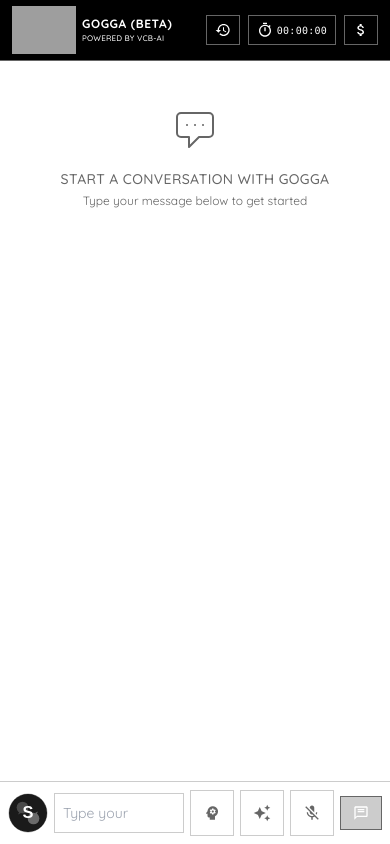
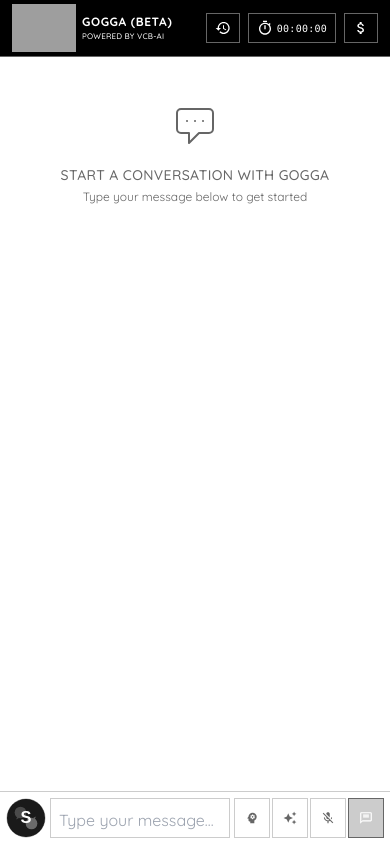
Before and after one commit to Tommy0Storm/VCB--S-chat, a React (Vite) app: page / in a window 390 px wide. Built offline with nearby package versions, Linux system fonts and the light colour scheme; grey boxes are pictures that could not be loaded.

Commit message:
Fix mobile UX, button alignment, voice transcription, and mic permissions

```diff
--- a/index.html
+++ b/index.html
@@ -4,7 +4,7 @@
     <meta charset="UTF-8" />
     <link rel="icon" type="image/svg+xml" href="/gogga-icon.svg" />
     <link rel="apple-touch-icon" href="/gogga-icon.svg" />
-    <meta name="viewport" content="width=device-width, initial-scale=1.0" />
+    <meta name="viewport" content="width=device-width, initial-scale=1.0, maximum-scale=1.0, user-scalable=no" />
 
     <!-- Primary Meta Tags -->
     <title>GOGGA - SA's Friendliest AI | VCB-AI</title>
--- a/src/App.tsx
+++ b/src/App.tsx
@@ -353,6 +353,8 @@ const MessageComponent = React.memo(({
   // Extract thinking block if present (Qwen thinking model)
   const { thinking, answer } = extractThinkingBlock(message.content);
   const displayContent = answer; // Show only the answer, not the thinking block
+  const isThinkingModel = message.model === 'qwen' || thinking !== null;
+  const isCepoModel = message.model === 'cepo';
 
   return (
     <div
@@ -383,9 +385,23 @@ const MessageComponent = React.memo(({
           </div>
           <div className="flex-1">
             <div className="flex items-center justify-between mb-1 md:mb-2">
+              <div className="flex items-center space-x-2">
                 <p className="text-[10px] md:text-xs font-medium text-vcb-mid-grey uppercase tracking-wide">
                   {message.role === 'user' ? '' : 'VCB-AI'}
                 </p>
+                {message.role === 'assistant' && isThinkingModel && (
+                  <span className="flex items-center text-yellow-600 text-[10px] md:text-xs" title="Advanced Thinking Mode (Qwen)">
+                    <span className="material-icons text-sm md:text-base">psychology</span>
+                    <span className="ml-1 hidden md:inline">Thinking</span>
+                  </span>
+                )}
+                {message.role === 'assistant' && isCepoModel && (
+                  <span className="flex items-center text-blue-600 text-[10px] md:text-xs" title="CePO Reasoning Mode">
+                    <span className="material-icons text-sm md:text-base">auto_awesome</span>
+                    <span className="ml-1 hidden md:inline">CePO</span>
+                  </span>
+                )}
+              </div>
               {message.role === 'assistant' && (
                 <div className="flex items-center space-x-2">
                   <button
@@ -891,22 +907,39 @@ const App: React.FC = () => {
     };
 
     recognition.onresult = (event: any) => {
-      const transcript = Array.from(event.results)
-        .map((result: any) => result[0])
-        .map((result: any) => result.transcript)
-        .join('');
-
-      // console.log('Transcript:', transcript);
-      setInput(transcript);
+      let finalTranscript = '';
+      let interimTranscript = '';
+
+      for (let i = event.resultIndex; i < event.results.length; i++) {
+        const transcript = event.results[i][0].transcript;
+        if (event.results[i].isFinal) {
+          finalTranscript += transcript + ' ';
+        } else {
+          interimTranscript += transcript;
+        }
+      }
+
+      // Update input with final transcript, show interim in real-time
+      const currentFinal = inputRef.current?.value.replace(/\s*\[listening\.\.\.\]\s*$/, '') || '';
+      const newText = (currentFinal + finalTranscript).trim();
+
+      if (finalTranscript) {
+        setInput(newText);
+      } else if (interimTranscript) {
+        // Show interim results while speaking
+        setInput(newText + (newText ? ' ' : '') + interimTranscript);
+      }
 
       // Reset silence timer on speech
       if (silenceTimerRef.current) {
         clearTimeout(silenceTimerRef.current);
       }
 
-      // Start new silence timer (3 seconds)
+      // Start new silence timer (3 seconds) - only after final transcript
+      if (finalTranscript) {
         silenceTimerRef.current = setTimeout(() => {
-        if (transcript.trim()) {
+          const currentInput = inputRef.current?.value.trim() || '';
+          if (currentInput && currentInput !== '[listening...]') {
             // console.log('Silence detected, submitting...');
             // Auto-submit after 3 seconds of silence
             const form = document.querySelector('form');
@@ -916,6 +949,7 @@ const App: React.FC = () => {
             }
           }
         }, 3000);
+      }
     };
 
     recognition.onerror = (event: any) => {
@@ -980,11 +1014,18 @@ const App: React.FC = () => {
     lastMessagesLengthRef.current = messages.length;
   }, [messages, voiceModeEnabled]);
 
-  const toggleVoiceMode = () => {
+  const toggleVoiceMode = async () => {
     const newVoiceMode = !voiceModeEnabled;
-    setVoiceModeEnabled(newVoiceMode);
 
     if (newVoiceMode) {
+      // Request microphone permission first
+      try {
+        const stream = await navigator.mediaDevices.getUserMedia({ audio: true });
+        // Stop the stream immediately - we just needed to request permission
+        stream.getTracks().forEach(track => track.stop());
+
+        setVoiceModeEnabled(true);
+
         // Initialize speech synthesis on mobile (required for autoplay)
         if (isMobile) {
           initializeSpeechSynthesis();
@@ -996,10 +1037,16 @@ const App: React.FC = () => {
           try {
             recognitionRef.current.start();
           } catch (err) {
-          // console.error('Failed to start recognition:', err);
-        }
+            console.error('Failed to start recognition:', err);
+          }
+        }
+      } catch (err) {
+        console.error('Microphone permission denied:', err);
+        alert('Microphone permission is required for voice mode. Please allow microphone access in your browser settings and try again.');
+        setVoiceModeEnabled(false);
       }
     } else {
+      setVoiceModeEnabled(false);
       // Stop listening
       setIsListening(false);
       if (recognitionRef.current) {
@@ -1354,6 +1401,7 @@ TONE: Friendly, warm, helpful, genuinely South African. Expert when needed, casu
           role: 'assistant',
           content: processedContent,
           timestamp: Date.now(),
+          model: useStrategicMode ? 'qwen' : undefined,
         };
 
         setMessages((prev) => [...prev, assistantMessage]);
@@ -1638,6 +1686,7 @@ Winner: Solution X`;
               role: 'assistant',
               content: cepoResult,
               timestamp: Date.now(),
+              model: 'cepo',
             };
 
             setMessages((prev) => [...prev, assistantMessage]);
@@ -1785,6 +1834,7 @@ TONE: Friendly, warm, helpful, genuinely South African. Expert when needed, casu
           role: 'assistant',
           content: processedContent,
           timestamp: Date.now(),
+          model: useStrategicMode ? 'qwen' : undefined,
         };
 
         setMessages((prev) => [...prev, assistantMessage]);
@@ -1836,7 +1886,7 @@ TONE: Friendly, warm, helpful, genuinely South African. Expert when needed, casu
   return (
     <div className="flex flex-col h-screen bg-white font-quicksand font-normal">
       {/* Header - VCB Cleaner Theme per §5.1-5.3, Mobile Optimized */}
-      <header className="bg-vcb-black border-b border-vcb-mid-grey px-3 py-1.5 md:px-8 md:py-6">
+      <header className="bg-vcb-black border-b border-vcb-mid-grey px-3 py-1 md:px-8 md:py-4">
         <div className="flex items-center justify-between max-w-7xl mx-auto">
           <div className="flex items-center space-x-1.5 md:space-x-6">
             {/* VCB Logo per §5.3 - must be on dark background */}
@@ -2342,10 +2392,10 @@ TONE: Friendly, warm, helpful, genuinely South African. Expert when needed, casu
       </div>
 
       {/* Input Container - high contrast per §5.1, Mobile Optimized */}
-      <div className="border-t border-vcb-light-grey bg-white px-2 py-2 md:px-8 md:py-6">
+      <div className="border-t border-vcb-light-grey bg-white px-1.5 py-1.5 md:px-8 md:py-6">
         <form onSubmit={handleSubmit} className="max-w-5xl mx-auto">
           {voiceModeEnabled && isListening && (
-            <div className="mb-2 md:mb-3 flex items-center justify-center space-x-2 text-vcb-mid-grey">
+            <div className="mb-1 md:mb-3 flex items-center justify-center space-x-2 text-vcb-mid-grey">
               <svg className="w-3 h-3 md:w-4 md:h-4 animate-pulse" fill="currentColor" viewBox="0 0 24 24">
                 <path d="M12 14c1.66 0 3-1.34 3-3V5c0-1.66-1.34-3-3-3S9 3.34 9 5v6c0 1.66 1.34 3 3 3z"/>
                 <path d="M17 11c0 2.76-2.24 5-5 5s-5-2.24-5-5H5c0 3.53 2.61 6.43 6 6.92V21h2v-3.08c3.39-.49 6-3.39 6-6.92h-2z"/>
@@ -2354,12 +2404,12 @@ TONE: Friendly, warm, helpful, genuinely South African. Expert when needed, casu
             </div>
           )}
           {cepoProgress && (
-            <div className="mb-2 md:mb-3 flex items-center justify-center space-x-2 text-blue-600">
+            <div className="mb-1 md:mb-3 flex items-center justify-center space-x-2 text-blue-600">
               <span className="material-icons text-base md:text-xl animate-spin">autorenew</span>
               <span className="text-[10px] md:text-sm font-medium">{cepoProgress}</span>
             </div>
           )}
-          <div className="flex items-center space-x-1.5 md:space-x-4">
+          <div className="flex items-center space-x-1 md:space-x-4">
             <img
               src="Sovereign-Chat-icon-Spin.svg"
               alt="Sovereign"
@@ -2373,42 +2423,44 @@ TONE: Friendly, warm, helpful, genuinely South African. Expert when needed, casu
               onChange={(e) => setInput(e.target.value)}
               onKeyDown={handleKeyDown}
               placeholder={voiceModeEnabled ? "Speak your message..." : "Type your message..."}
-              className="flex-1 bg-white text-vcb-black border border-vcb-light-grey px-2 py-2 md:px-6 md:py-4 text-sm md:text-base focus:outline-none focus:border-vcb-mid-grey resize-none font-normal leading-relaxed"
+              className="flex-1 bg-white text-vcb-black border border-vcb-light-grey px-2 py-2 md:px-6 md:py-4 text-sm md:text-base focus:outline-none focus:border-vcb-mid-grey resize-none font-normal leading-relaxed h-10 md:h-16"
               rows={1}
               disabled={isLoading}
               readOnly={voiceModeEnabled}
             />
+            {/* Mobile: Horizontal compact buttons */}
+            <div className="flex md:hidden items-center space-x-0.5">
               <button
                 type="button"
                 onClick={() => setForceThinkingMode(!forceThinkingMode)}
                 disabled={isLoading || useCePO}
-              className={`px-3 py-2 md:px-4 md:py-4 transition-colors duration-200 border flex items-center justify-center ${
+                className={`w-9 h-10 transition-colors duration-200 border flex items-center justify-center flex-shrink-0 ${
                   forceThinkingMode
                     ? 'bg-yellow-400 text-vcb-black border-yellow-500'
                     : 'bg-white text-vcb-mid-grey border-vcb-light-grey hover:bg-vcb-light-grey hover:text-vcb-black'
                 } disabled:opacity-50 disabled:cursor-not-allowed`}
                 title={forceThinkingMode ? 'Thinking Mode ON (Qwen)' : 'Thinking Mode OFF (Click to enable)'}
               >
-              <span className="material-icons text-lg md:text-2xl">psychology</span>
+                <span className="material-icons text-sm">psychology</span>
               </button>
               <button
                 type="button"
                 onClick={() => setUseCePO(!useCePO)}
                 disabled={isLoading || forceThinkingMode}
-              className={`px-3 py-2 md:px-4 md:py-4 transition-colors duration-200 border flex items-center justify-center ${
+                className={`w-9 h-10 transition-colors duration-200 border flex items-center justify-center flex-shrink-0 ${
                   useCePO
                     ? 'bg-blue-500 text-white border-blue-600'
                     : 'bg-white text-vcb-mid-grey border-vcb-light-grey hover:bg-vcb-light-grey hover:text-vcb-black'
                 } disabled:opacity-50 disabled:cursor-not-allowed`}
                 title={useCePO ? 'CePO Mode ON (Advanced Reasoning)' : 'CePO Mode OFF (Click to enable)'}
               >
-              <span className="material-icons text-lg md:text-2xl">auto_awesome</span>
+                <span className="material-icons text-sm">auto_awesome</span>
               </button>
               <button
                 type="button"
-              onClick={() => setVoiceModeEnabled(!voiceModeEnabled)}
+                onClick={toggleVoiceMode}
                 disabled={isLoading}
-              className={`px-3 py-2 md:px-4 md:py-4 transition-colors duration-200 border flex items-center justify-center ${
+                className={`w-9 h-10 transition-colors duration-200 border flex items-center justify-center flex-shrink-0 ${
                   isListening
                     ? 'bg-red-500 text-white border-red-600 animate-pulse'
                     : voiceModeEnabled
@@ -2417,39 +2469,108 @@ TONE: Friendly, warm, helpful, genuinely South African. Expert when needed, casu
                 } disabled:opacity-50 disabled:cursor-not-allowed`}
                 title={isListening ? 'Listening... (Click to stop)' : voiceModeEnabled ? 'Voice Mode ON (Click to disable)' : 'Voice Mode OFF (Click to enable)'}
               >
-              <span className="material-icons text-lg md:text-2xl">
+                <span className="material-icons text-sm">
                   {isListening ? 'mic' : 'mic_off'}
                 </span>
               </button>
               <button
                 type="submit"
                 disabled={isLoading || !input.trim()}
-              className="bg-vcb-black hover:bg-vcb-dark-grey disabled:bg-vcb-light-grey disabled:cursor-not-allowed text-vcb-white px-3 py-2 md:px-8 md:py-4 text-[10px] md:text-sm font-medium uppercase tracking-wider transition-colors duration-200 flex items-center space-x-1 md:space-x-3 border border-vcb-mid-grey"
+                className="bg-vcb-black hover:bg-vcb-dark-grey disabled:bg-vcb-light-grey disabled:cursor-not-allowed text-vcb-white w-9 h-10 font-medium transition-colors duration-200 flex items-center justify-center border border-vcb-mid-grey flex-shrink-0"
+              >
+                {isLoading ? (
+                  <img
+                    src="sovereign-thinking-spinner.svg"
+                    alt="Sending..."
+                    className="h-3.5 w-3.5"
+                  />
+                ) : (
+                  <svg
+                    className="w-3.5 h-3.5"
+                    fill="currentColor"
+                    viewBox="0 0 24 24"
+                  >
+                    <path d="M20 2H4c-1.1 0-2 .9-2 2v18l4-4h14c1.1 0 2-.9 2-2V4c0-1.1-.9-2-2-2zm0 14H6l-2 2V4h16v12z"/>
+                    <path d="M7 9h10v2H7zm0-3h10v2H7z"/>
+                  </svg>
+                )}
+              </button>
+            </div>
+            {/* Desktop: Horizontal button layout */}
+            <div className="hidden md:flex md:items-center md:space-x-4">
+              <button
+                type="button"
+                onClick={() => setForceThinkingMode(!forceThinkingMode)}
+                disabled={isLoading || useCePO}
+                className={`px-4 h-16 transition-colors duration-200 border flex items-center justify-center ${
+                  forceThinkingMode
+                    ? 'bg-yellow-400 text-vcb-black border-yellow-500'
+                    : 'bg-white text-vcb-mid-grey border-vcb-light-grey hover:bg-vcb-light-grey hover:text-vcb-black'
+                } disabled:opacity-50 disabled:cursor-not-allowed`}
+                title={forceThinkingMode ? 'Thinking Mode ON (Qwen)' : 'Thinking Mode OFF (Click to enable)'}
+              >
+                <span className="material-icons text-2xl">psychology</span>
+              </button>
+              <button
+                type="button"
+                onClick={() => setUseCePO(!useCePO)}
+                disabled={isLoading || forceThinkingMode}
+                className={`px-4 h-16 transition-colors duration-200 border flex items-center justify-center ${
+                  useCePO
+                    ? 'bg-blue-500 text-white border-blue-600'
+                    : 'bg-white text-vcb-mid-grey border-vcb-light-grey hover:bg-vcb-light-grey hover:text-vcb-black'
+                } disabled:opacity-50 disabled:cursor-not-allowed`}
+                title={useCePO ? 'CePO Mode ON (Advanced Reasoning)' : 'CePO Mode OFF (Click to enable)'}
+              >
+                <span className="material-icons text-2xl">auto_awesome</span>
+              </button>
+              <button
+                type="button"
+                onClick={toggleVoiceMode}
+                disabled={isLoading}
+                className={`px-4 h-16 transition-colors duration-200 border flex items-center justify-center ${
+                  isListening
+                    ? 'bg-red-500 text-white border-red-600 animate-pulse'
+                    : voiceModeEnabled
+                    ? 'bg-vcb-black text-vcb-white border-vcb-mid-grey hover:bg-vcb-dark-grey'
+                    : 'bg-white text-vcb-mid-grey border-vcb-light-grey hover:bg-vcb-light-grey hover:text-vcb-black'
+                } disabled:opacity-50 disabled:cursor-not-allowed`}
+                title={isListening ? 'Listening... (Click to stop)' : voiceModeEnabled ? 'Voice Mode ON (Click to disable)' : 'Voice Mode OFF (Click to enable)'}
+              >
+                <span className="material-icons text-2xl">
+                  {isListening ? 'mic' : 'mic_off'}
+                </span>
+              </button>
+              <button
+                type="submit"
+                disabled={isLoading || !input.trim()}
+                className="bg-vcb-black hover:bg-vcb-dark-grey disabled:bg-vcb-light-grey disabled:cursor-not-allowed text-vcb-white px-8 h-16 text-sm font-medium uppercase tracking-wider transition-colors duration-200 flex items-center space-x-3 border border-vcb-mid-grey"
               >
                 {isLoading ? (
                   <>
                     <img
                       src="sovereign-thinking-spinner.svg"
                       alt="Sending..."
-                    className="h-4 w-4 md:h-5 md:w-5"
+                      className="h-5 w-5"
                     />
-                  <span className="hidden md:inline">Sending...</span>
+                    <span>Sending...</span>
                   </>
                 ) : (
                   <>
                     <svg
-                    className="w-4 h-4 md:w-5 md:h-5"
+                      className="w-5 h-5"
                       fill="currentColor"
                       viewBox="0 0 24 24"
                     >
                       <path d="M20 2H4c-1.1 0-2 .9-2 2v18l4-4h14c1.1 0 2-.9 2-2V4c0-1.1-.9-2-2-2zm0 14H6l-2 2V4h16v12z"/>
                       <path d="M7 9h10v2H7zm0-3h10v2H7z"/>
                     </svg>
-                  <span className="hidden md:inline">Send</span>
+                    <span>Send</span>
                   </>
                 )}
               </button>
             </div>
+          </div>
         </form>
       </div>
     </div>
--- a/src/index.css
+++ b/src/index.css
@@ -75,3 +75,17 @@ code {
 .delay-200 {
   animation-delay: 0.2s;
 }
+
+/* Prevent mobile viewport zoom on input focus */
+@media screen and (max-width: 768px) {
+  input[type="text"],
+  input[type="email"],
+  input[type="search"],
+  input[type="tel"],
+  input[type="url"],
+  input[type="password"],
+  textarea,
+  select {
+    font-size: 16px !important; /* Prevents iOS zoom */
+  }
+}
--- a/src/utils/conversationManager.ts
+++ b/src/utils/conversationManager.ts
@@ -8,6 +8,7 @@ export interface Message {
   type?: 'text' | 'image';
   imageUrl?: string;
   imagePrompt?: string;
+  model?: 'llama' | 'qwen' | 'cepo'; // Track which model generated the response
 }
 
 export interface Conversation {
```
Lines whose indentation alone changed are shown as unchanged.
